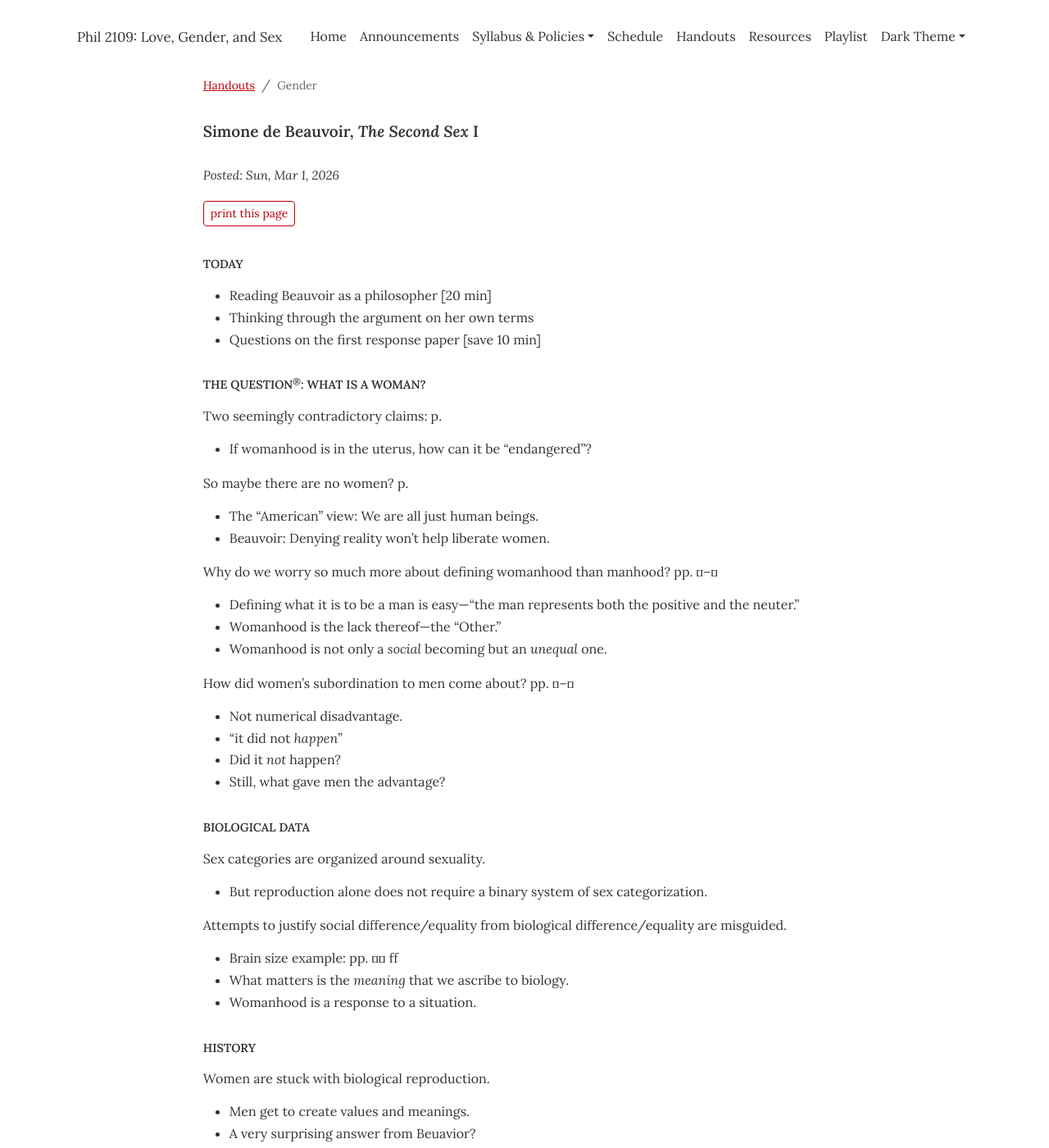
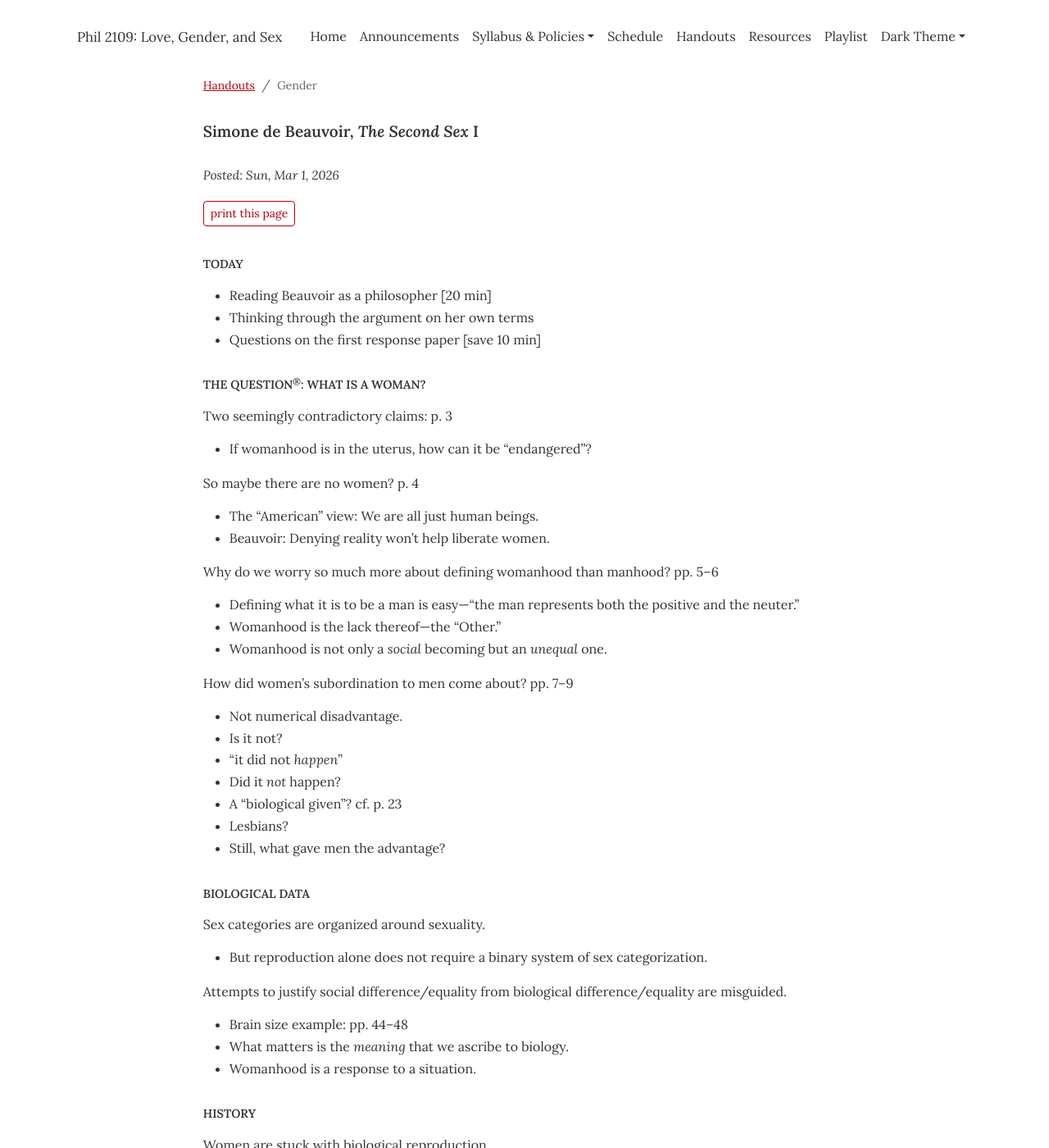
Before and after one commit to dingherself/love-gender-sex, a Jekyll site: the page built from handouts/_posts/2026-03-01-beauvoir-the-second-sex-i.md, in a window 1280 px wide and 1400 px high. Shown: the whole window at 82% size. Built offline with Jekyll 4.4.1, drawn with Linux system fonts in a browser that asks for light colours.

Commit message:
Update 2026-03-01-beauvoir-the-second-sex-i.md

```diff
--- a/handouts/_posts/2026-03-01-beauvoir-the-second-sex-i.md
+++ b/handouts/_posts/2026-03-01-beauvoir-the-second-sex-i.md
@@ -12,26 +12,29 @@ module: "Gender"
 
 ## The Question<sup>®</sup>: What is a woman?
 
-Two seemingly contradictory claims: p. 
+Two seemingly contradictory claims: p. 3
 
 - If womanhood is in the uterus, how can it be “endangered”?
 
-So maybe there are no women? p. 
+So maybe there are no women? p. 4
 
 - The “American” view: We are all just human beings.
 - Beauvoir: Denying reality won’t help liberate women.
 
-Why do we worry so much more about defining womanhood than manhood? pp. –
+Why do we worry so much more about defining womanhood than manhood? pp. 5–6
 
 - Defining what it is to be a man is easy—“the man represents both the positive and the neuter.”
 - Womanhood is the lack thereof—the “Other.”
 - Womanhood is not only a *social* becoming but an *unequal* one.
 
-How did women’s subordination to men come about? pp. –
+How did women’s subordination to men come about? pp. 7–9
 
 - Not numerical disadvantage.
+- Is it not?
 - “it did not *happen*”
 - Did it *not* happen?
+- A “biological given”? cf. p. 23
+- Lesbians?
 - Still, what gave men the advantage?
 
 ## Biological data
@@ -42,7 +45,7 @@ Sex categories are organized around sexuality.
 
 Attempts to justify social difference/equality from biological difference/equality are misguided.
 
-- Brain size example: pp.  ff
+- Brain size example: pp. 44–48
 - What matters is the *meaning* that we ascribe to biology.
 - Womanhood is a response to a situation.
 
```
